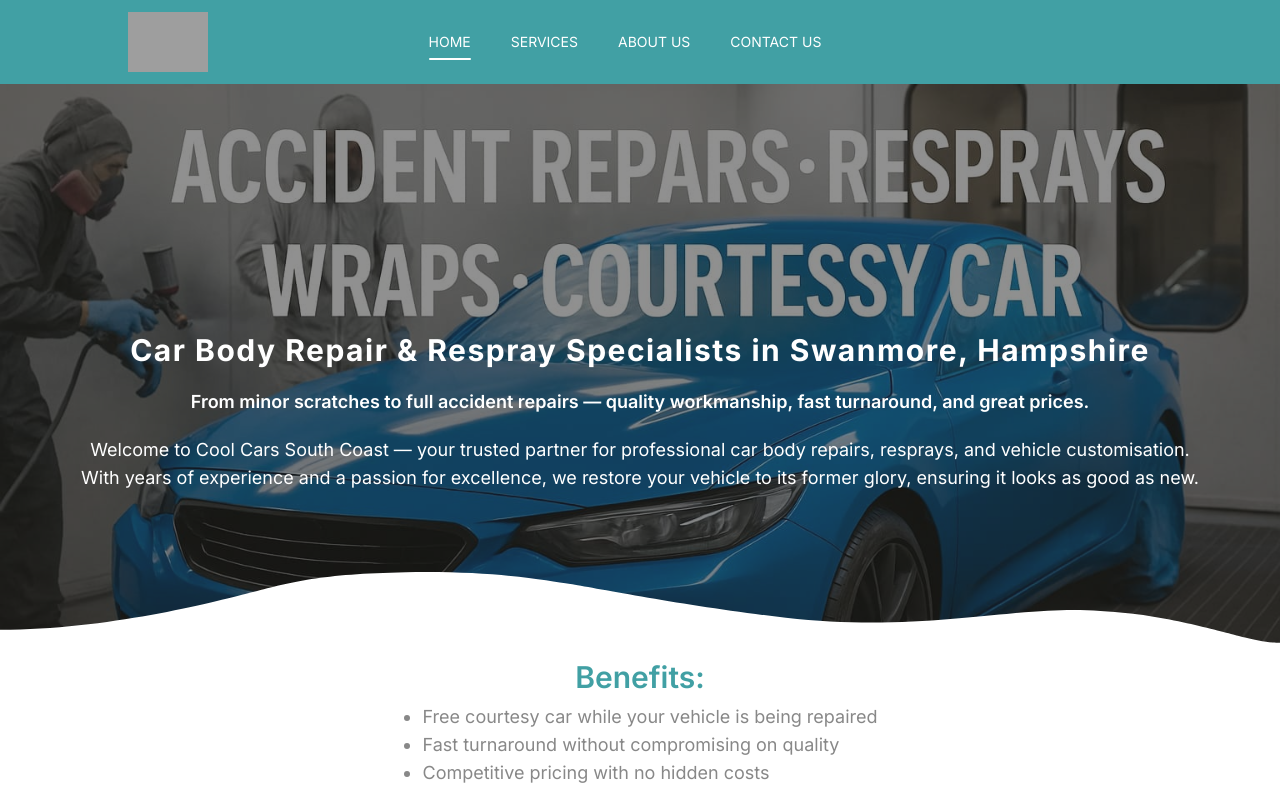
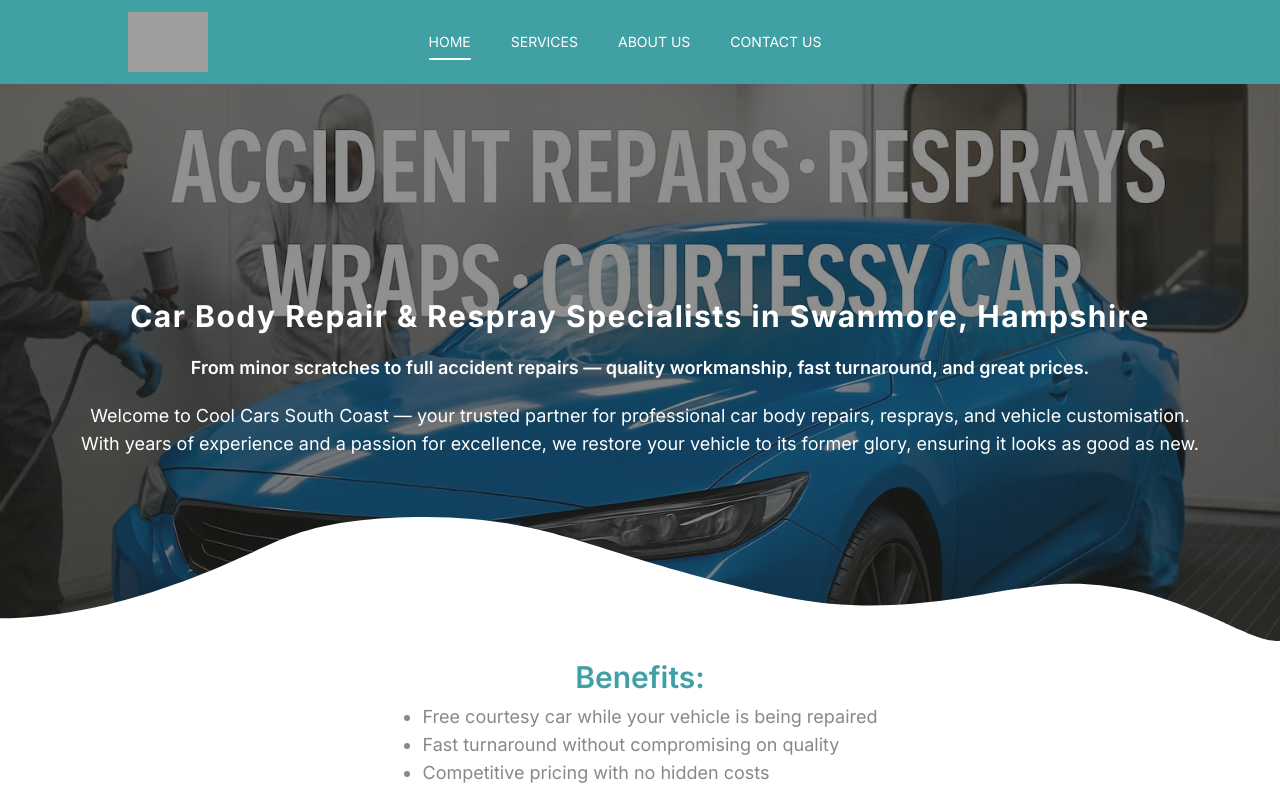
Before and after one commit to marcuCosmin/cool-cars, a Next.js app: page / in a window 1280 px wide. Shown: the top 791 px of the page. Built offline with nearby package versions, Linux system fonts and the light colour scheme; grey boxes are pictures that could not be loaded.

Commit message:
Add max-height 70% to the main text container

```diff
--- a/components/MainWrapper.tsx
+++ b/components/MainWrapper.tsx
@@ -15,7 +15,7 @@ export const MainWrapper = ({
 }: MainWrapperProps) => (
   <main className="flex flex-col items-center">
     <section className="flex flex-col bg-top md:max-h-[70vh] md:bg-position-[center_25%] bg-size-[100%] h-[65vw] text-white bg-[url('/background.jpg')] bg-no-repeat bg-overlay w-full text-center">
-      <div className="flex flex-col items-center justify-center xl:justify-end p-2 md:p-20 xl:p-40 xl:pt-0 xl:pb-[2%] h-full gap-5">
+      <div className="flex flex-col items-center justify-center xl:justify-end p-2 md:p-20 xl:p-40 xl:pt-0 xl:pb-[2%] gap-5 max-h-[75%]">
         <h1 className="mt-[15%] xl:mt-[8%] xl:mb-4">{h1}</h1>
         {h2 && <h2 className="hidden md:block text-white">{h2}</h2>}
 
```
